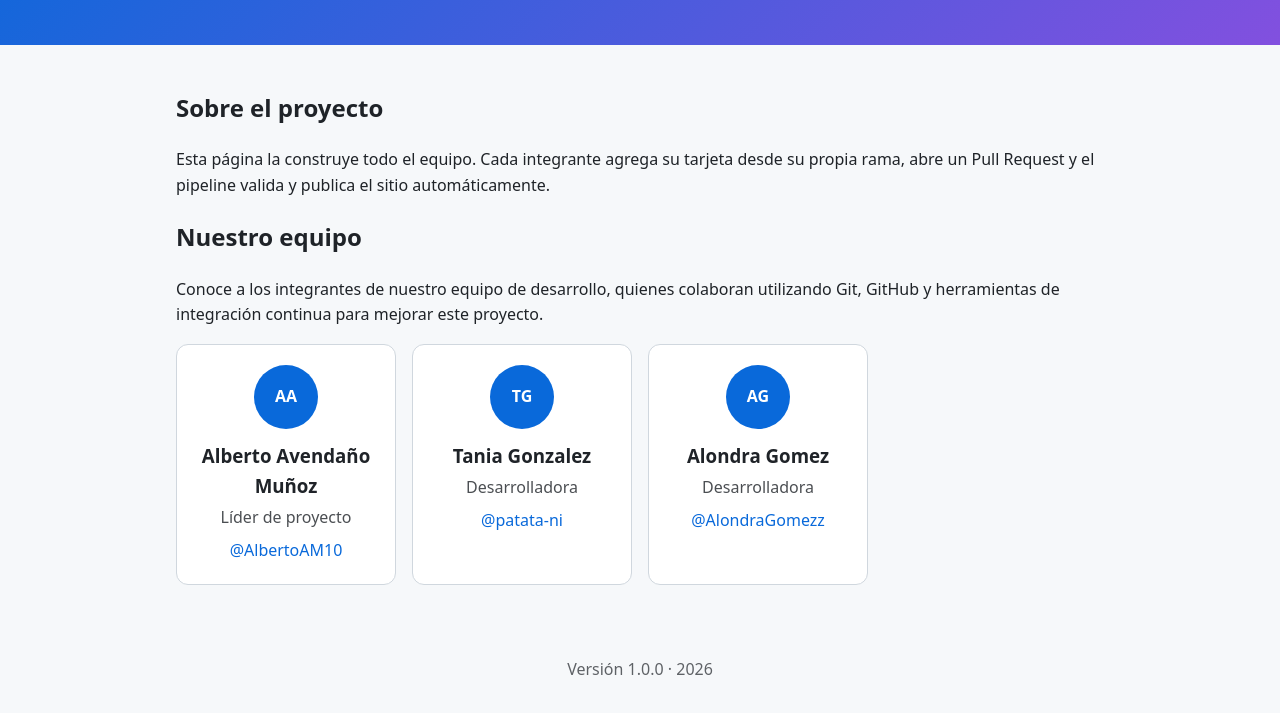
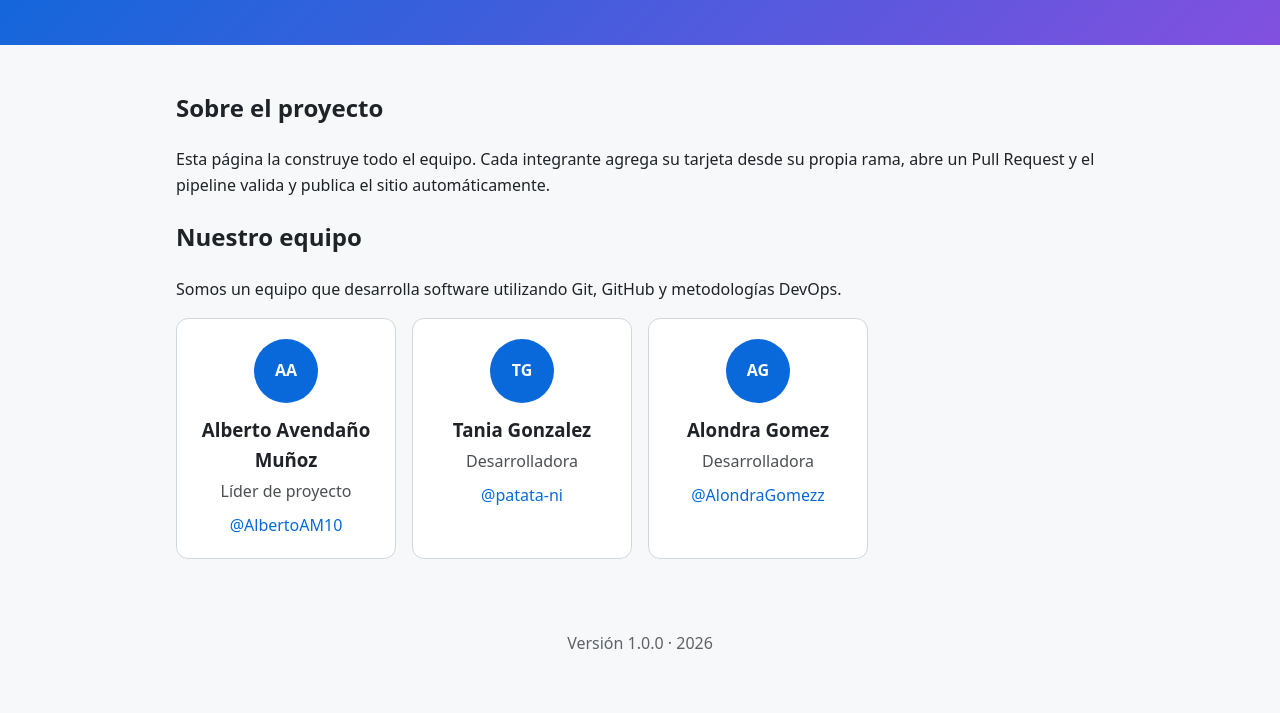
Before and after one commit to patata-ni/equipo-web-devops, a website with bundled scripts: page index.html in a window 1280 px wide. Shown: the part 141-854 px from the top of the page. Built offline with nearby package versions, Linux system fonts and the light colour scheme.

Commit message:
feat: agregar subtitulo version A

```diff
--- a/index.html
+++ b/index.html
@@ -25,9 +25,7 @@
 
     <section aria-labelledby="equipo-titulo">
       <h2 id="equipo-titulo">Nuestro equipo</h2>
-      <p>
-      Conoce a los integrantes de nuestro equipo de desarrollo, quienes colaboran utilizando Git, GitHub y herramientas de integración continua para mejorar este proyecto.
-    </p>
+      <p>Somos un equipo que desarrolla software utilizando Git, GitHub y metodologías DevOps.</p>
       <div id="equipo" class="grid"></div>
 
     </section>
```
